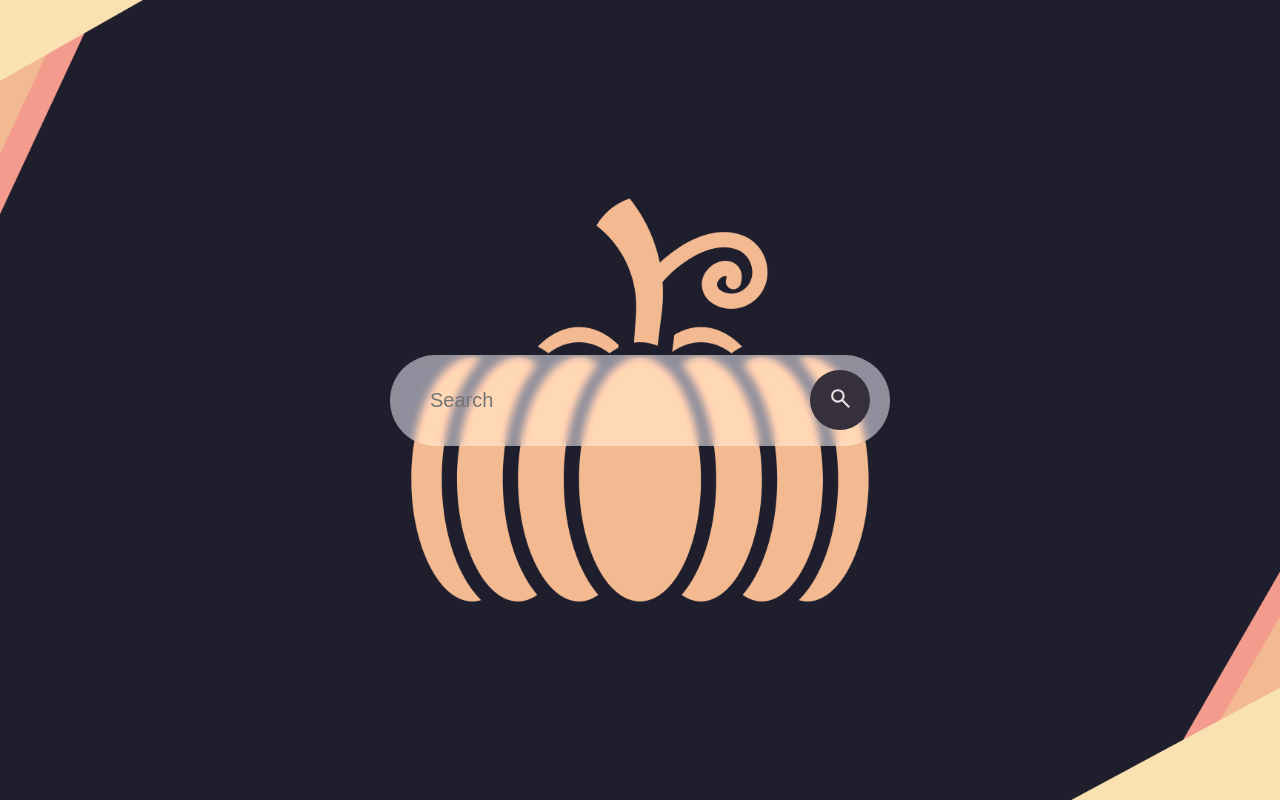
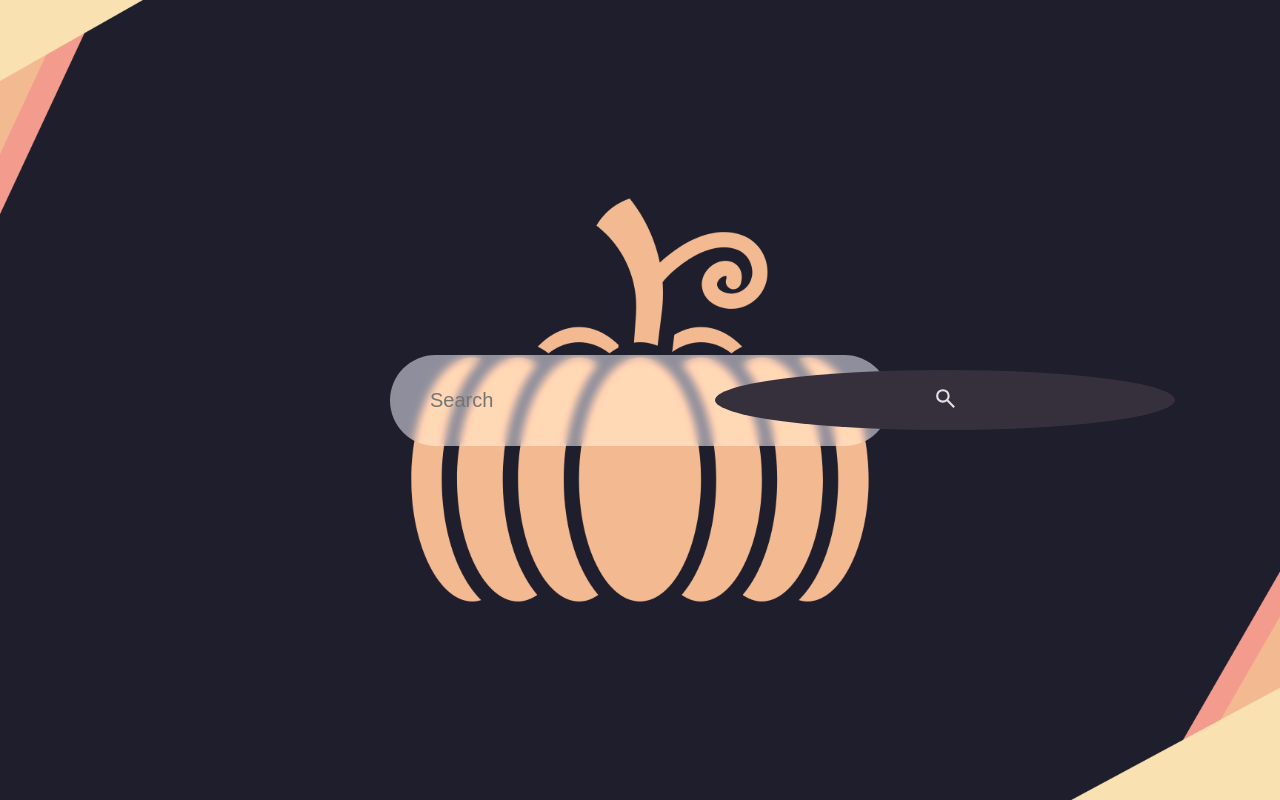
Before and after one commit to SilverzCreations/PumpkinSearch, a plain HTML site: page index.html in a window 1280 px wide. Drawn offline with Linux system fonts and the light colour scheme.

Commit message:
Update style.css

```diff
--- a/style.css
+++ b/style.css
@@ -56,4 +56,6 @@ body{
     height: 60px;
     background: #36303d;
     cursor: pointer;
+    min-width: 100%;
+    min-hight: 100%;
 }
```
